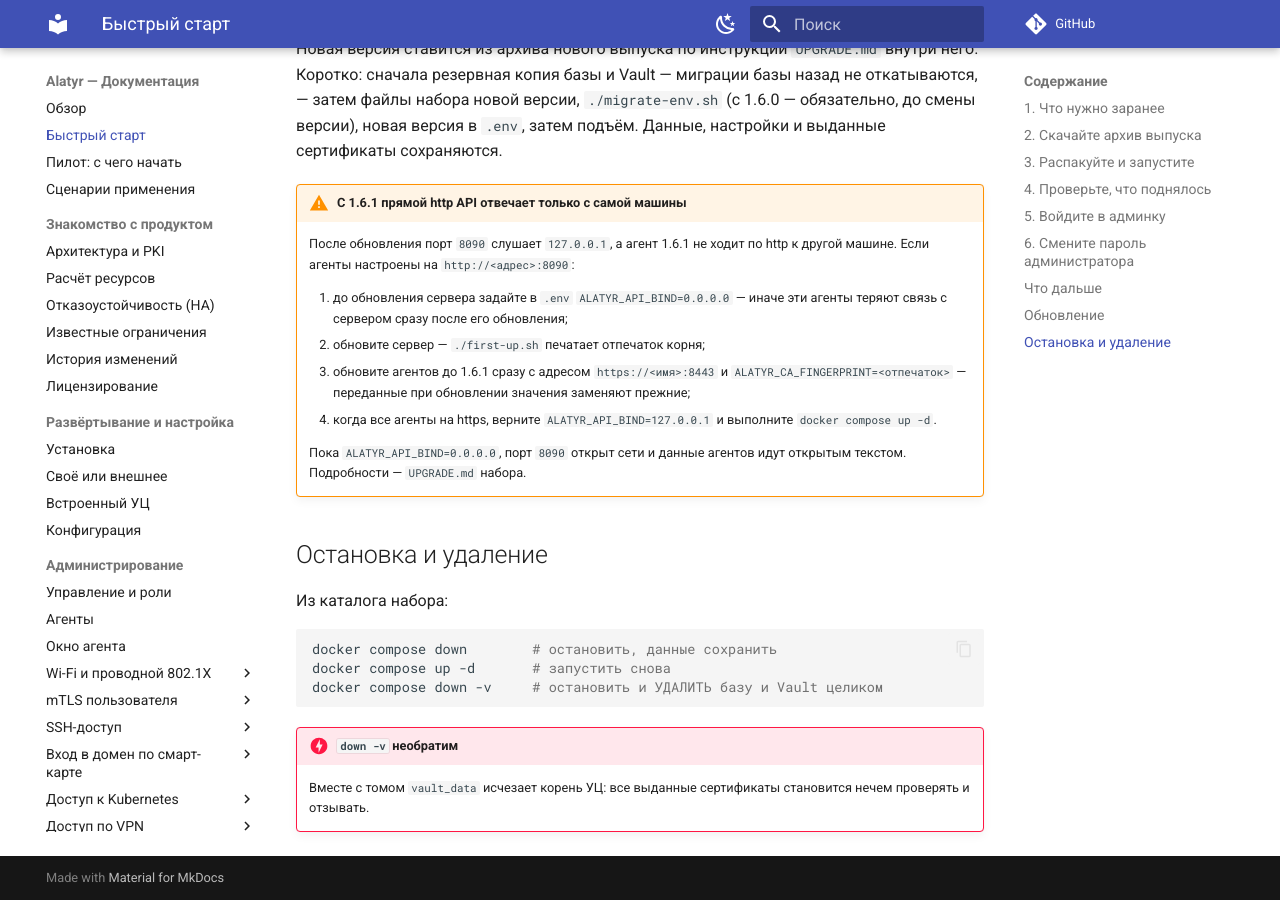
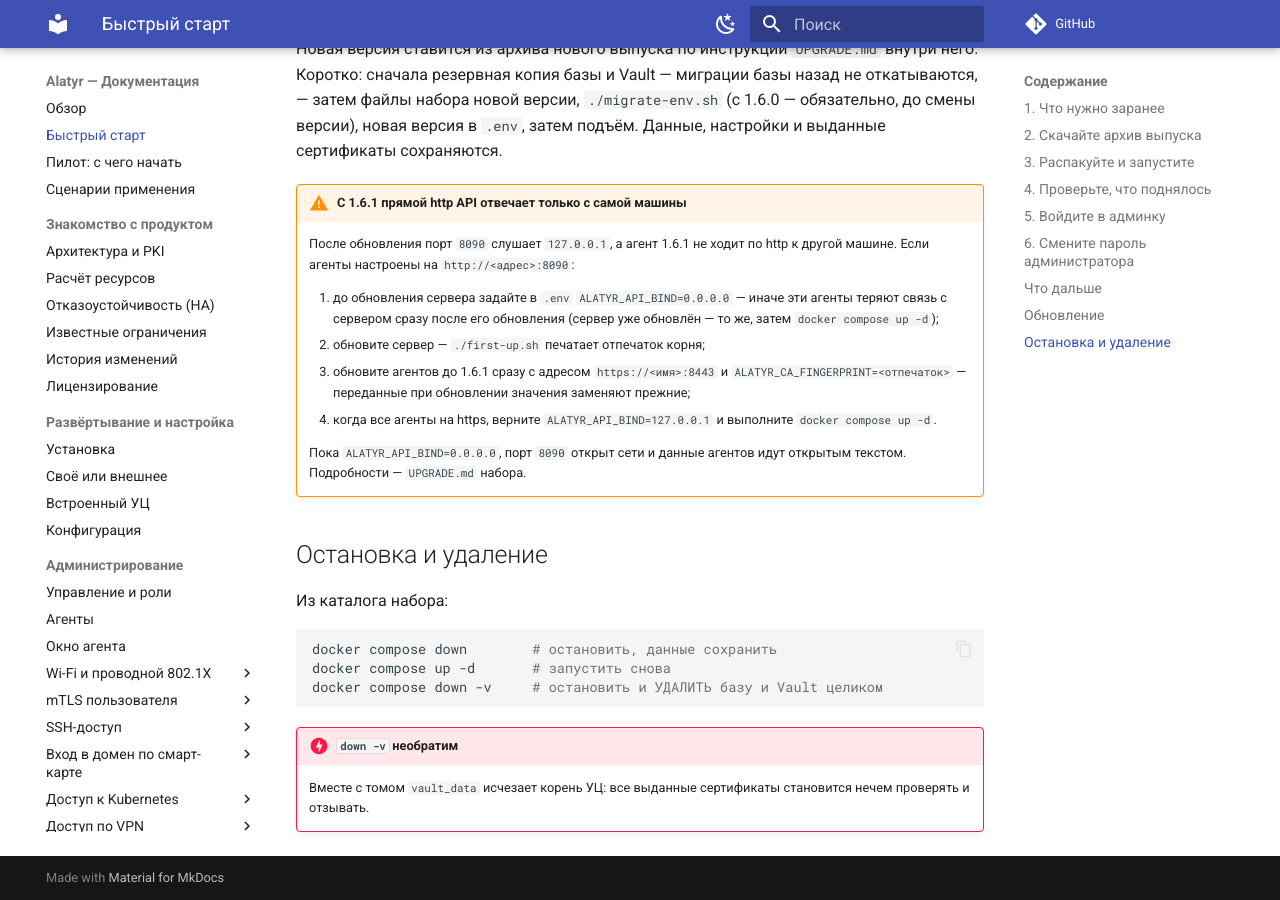
Before and after one commit to s3m4rgl/alatyr-docs, an MkDocs documentation site: the page built from docs/quickstart.md, in a window 1280 px wide and 900 px high, scrolled down 4172 px. Built offline with MkDocs 1.6.1 and Material for MkDocs 9.7.7, drawn with Linux system fonts in a browser that asks for light colours; comment, search, counter and statistics services are not loaded.

Commit message:
docs: быстрый старт — вернуть доступ по http после обновления сервера

```diff
--- a/docs/quickstart.md
+++ b/docs/quickstart.md
@@ -180,7 +180,8 @@ docker compose exec server alatyr-server reset-admin-password --email admin@exam
     по http к другой машине. Если агенты настроены на `http://<адрес>:8090`:
 
     1. до обновления сервера задайте в `.env` `ALATYR_API_BIND=0.0.0.0` —
-       иначе эти агенты теряют связь с сервером сразу после его обновления;
+       иначе эти агенты теряют связь с сервером сразу после его обновления
+       (сервер уже обновлён — то же, затем `docker compose up -d`);
     2. обновите сервер — `./first-up.sh` печатает отпечаток корня;
     3. обновите агентов до 1.6.1 сразу с адресом `https://<имя>:8443` и
        `ALATYR_CA_FINGERPRINT=<отпечаток>` — переданные при обновлении
```
